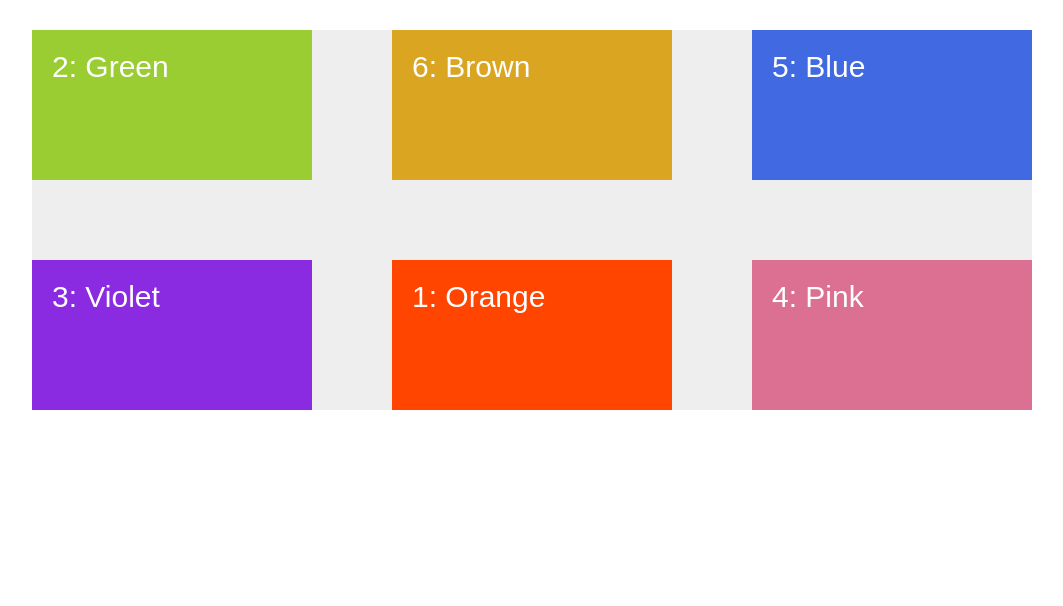
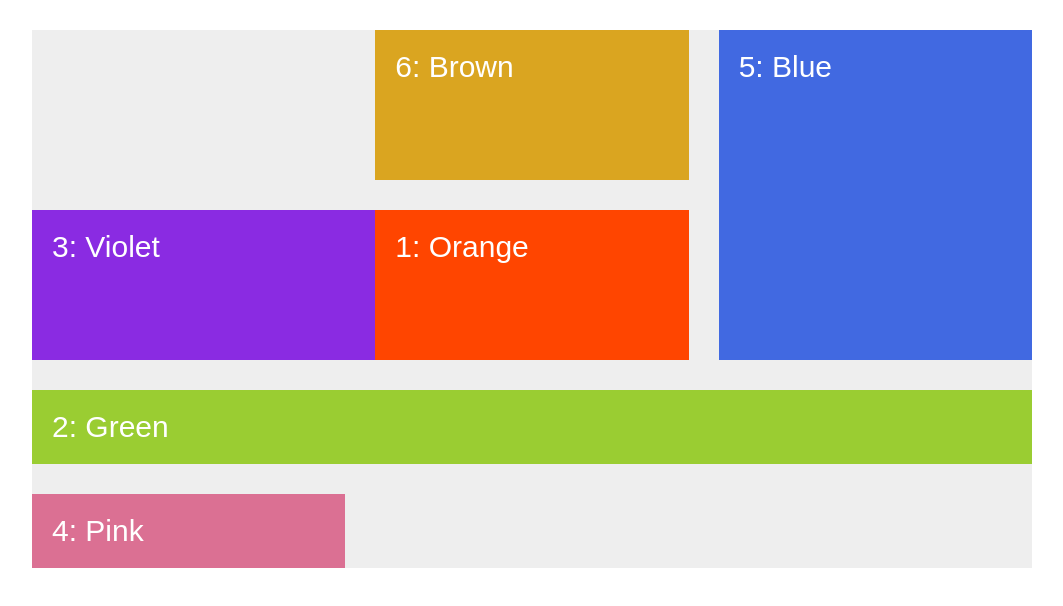
Before and after one commit to penCsharpener/udemy-advanced-css, a plain HTML site: page css-grid.html in a window 1280 px wide. Shown: the whole page, without its empty margins (108-1171 px from the left). Drawn offline with Linux system fonts and the light colour scheme.

Commit message:
S8L95 spanning grid items

```diff
--- a/css-grid.html
+++ b/css-grid.html
@@ -34,7 +34,7 @@
 
             /* row-gap: 30px; */
             /* column-gap: 30px; */
-            gap: 80px;
+            gap: 30px;
         }
 
         .item {
@@ -55,15 +55,21 @@
             grid-column-end: 3; */
 
             grid-row: 2 / 3;
+            /* grid-column: 2 / 3; */
             grid-column: 2 / 3;
+            z-index: 10;
         }
 
         .item--2 {
             background-color: yellowgreen;
+            /* grid-column: 1 / span 3; */
+            grid-column: 1 / -1;
         }
 
         .item--3 {
             background-color: blueviolet;
+            grid-column: 1 / 3;
+            grid-row: 2 / 3;
         }
 
         .item--4 {
@@ -75,7 +81,7 @@
 
             /* grid-row: 1 / 2;
             grid-column: 3 / 4; */
-            grid-area: 1 / 3 / 2 / 4;
+            grid-area: 1 / 3 / 3 / 4;
         }
 
         .item--6 {
```
